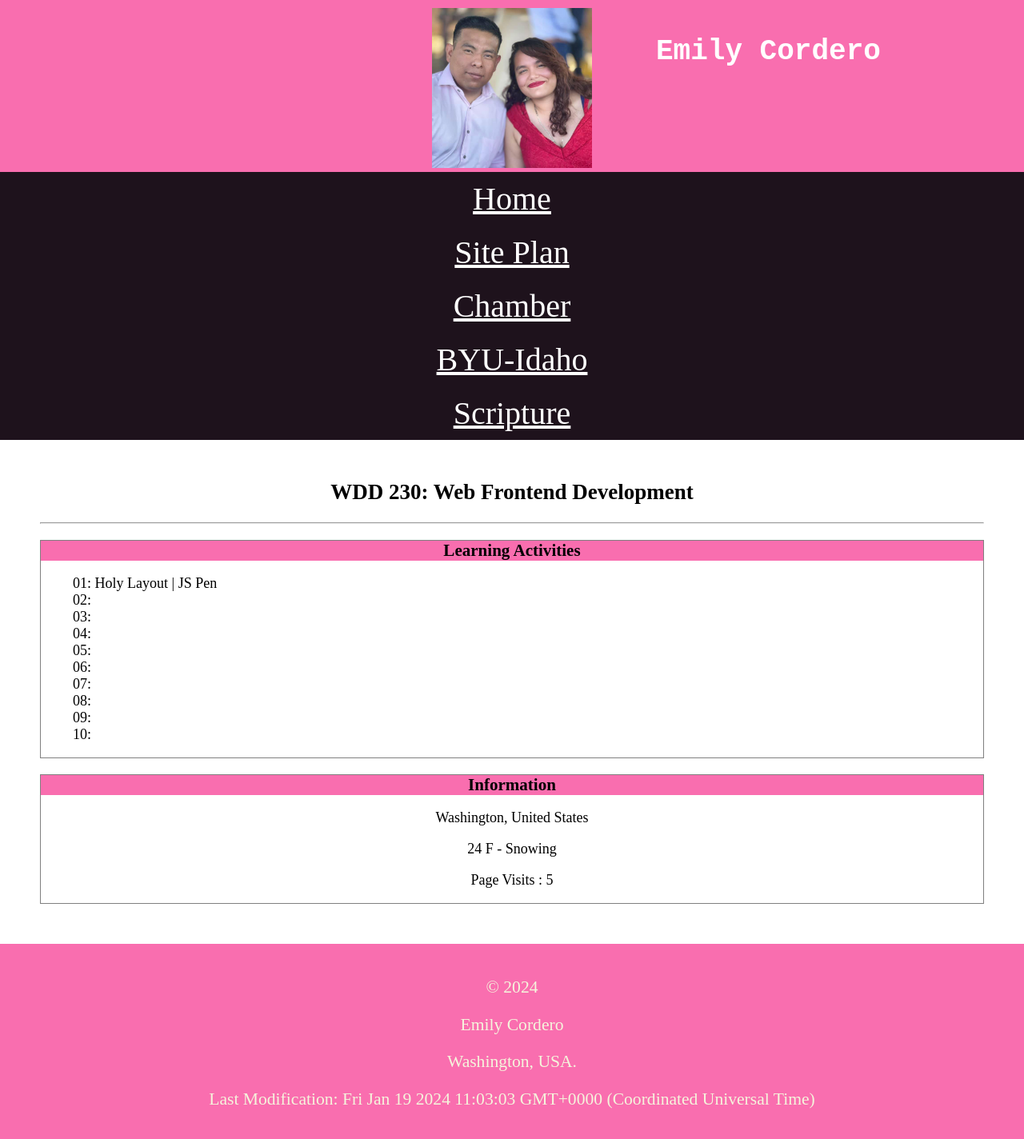
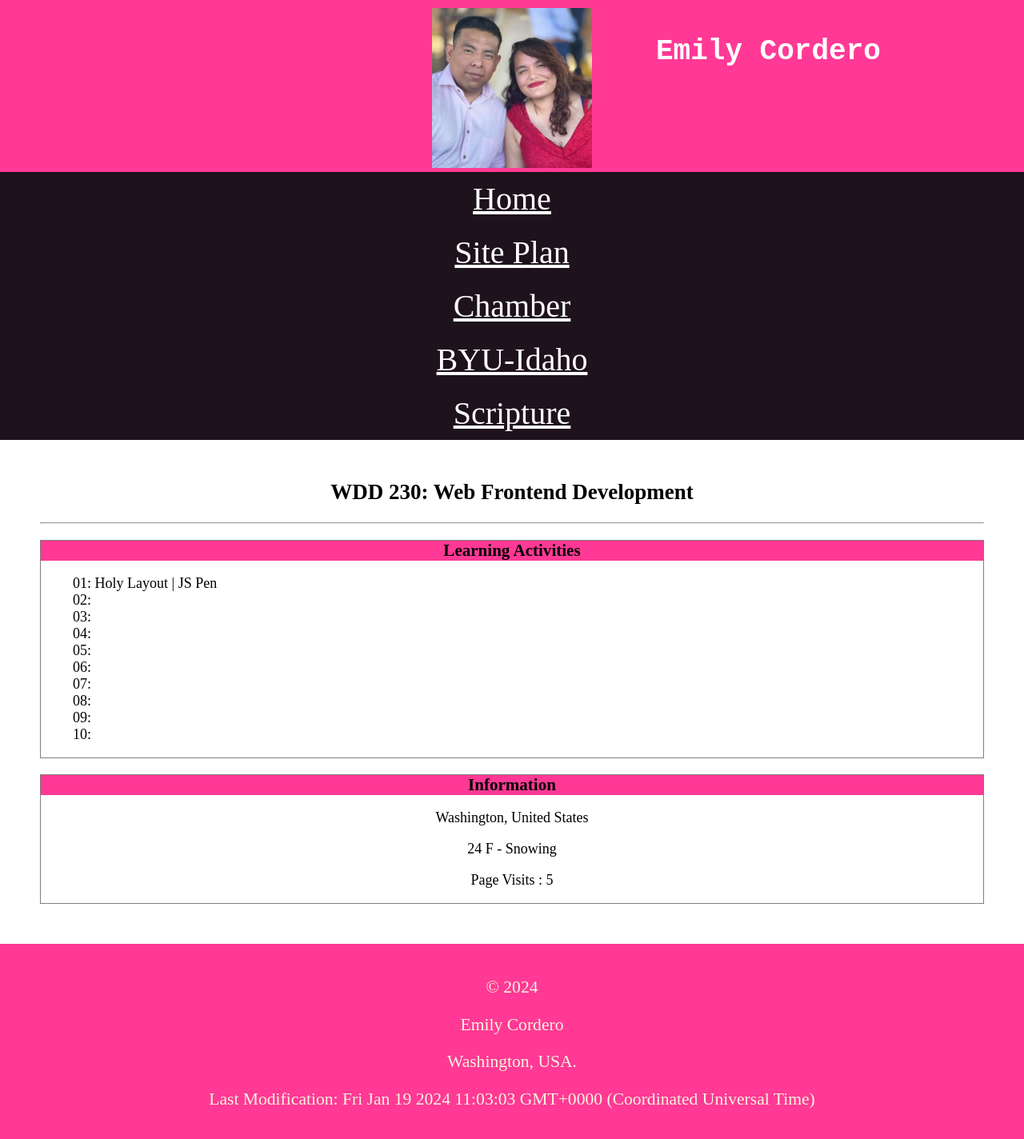
Before and after one commit to emilycordero/wdd230, a plain HTML site: page index.html in a window 1280 px wide. Shown: the whole page at 80% size. Drawn offline with Linux system fonts and the light colour scheme.

Commit message:
final edits

```diff
--- a/index.html
+++ b/index.html
@@ -52,6 +52,6 @@
             <p>Washington, USA.</p>
             <p>Last Modification: <span id="lastModified"></span></p>
         </footer>
-        <script src="/scripts/getdates.js"></script>
+        <script src="./scripts/getdates.js"></script>
     </body>
 </html>
--- a/styles/base.css
+++ b/styles/base.css
@@ -4,7 +4,7 @@ body {
     font-size: large;
 }
 header {
-    background: rgb(249, 110, 175);
+    background: rgb(255, 57, 149);
     text-align: center;
     padding-top: 10px;
     position: relative;
@@ -35,7 +35,7 @@ nav a {
     color:white;
 }
 nav a:hover {
-    color: pink;
+    color: rgb(255, 229, 234);
 }
 
 main {
@@ -54,7 +54,7 @@ section .cards {
     grid-template-rows: 80px 80px;
 }
 section h3 {
-    background: rgb(249, 110, 175);
+    background: rgb(255, 57, 149);
     margin: 0;
 }
 section a {
@@ -71,7 +71,7 @@ section ul {
 
 footer {
     text-align: center;
-    background: rgb(249, 110, 175);
+    background: rgb(255, 57, 149);
     padding: 20px;
     color: beige;
     font-size: larger;
```
